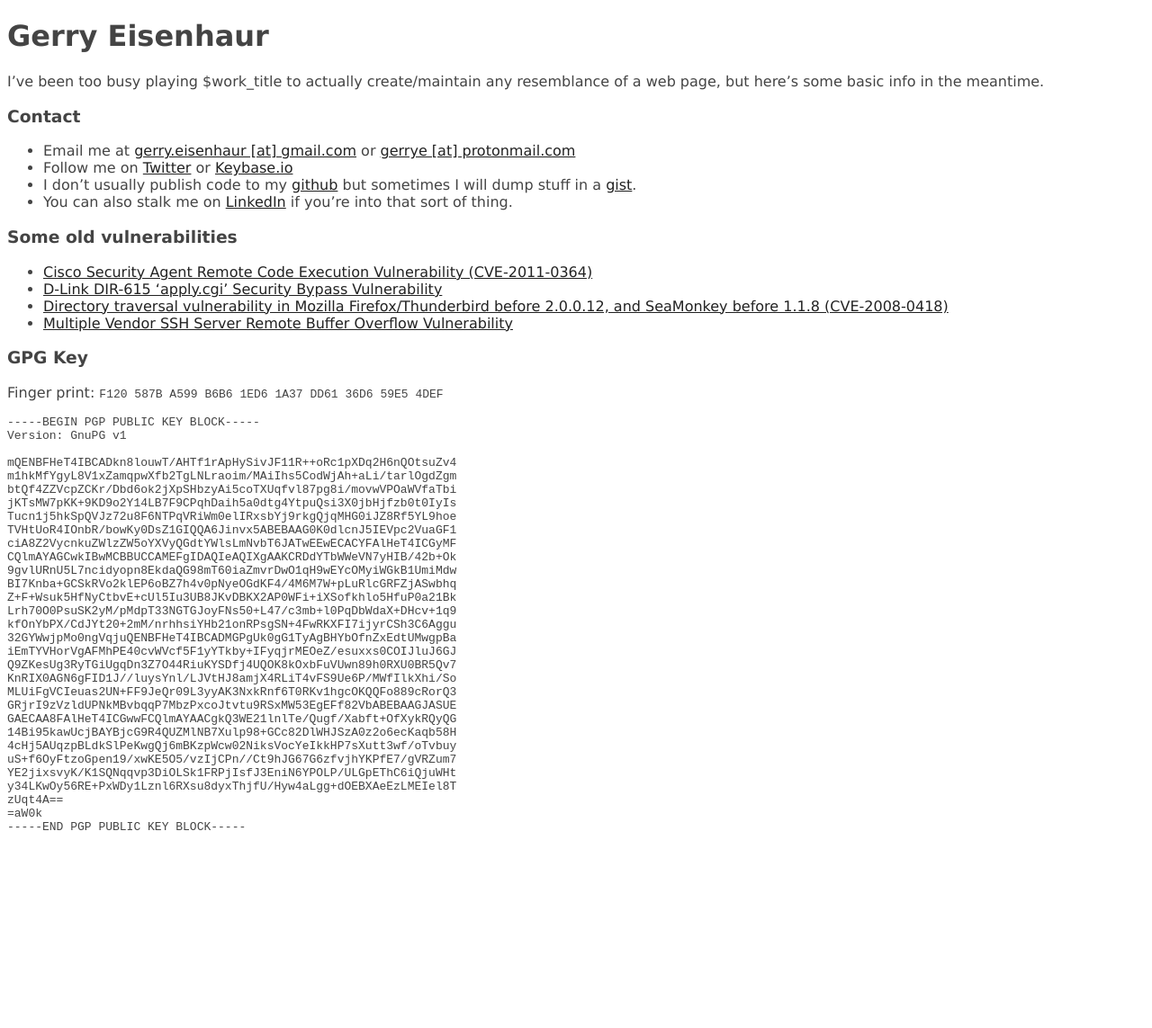
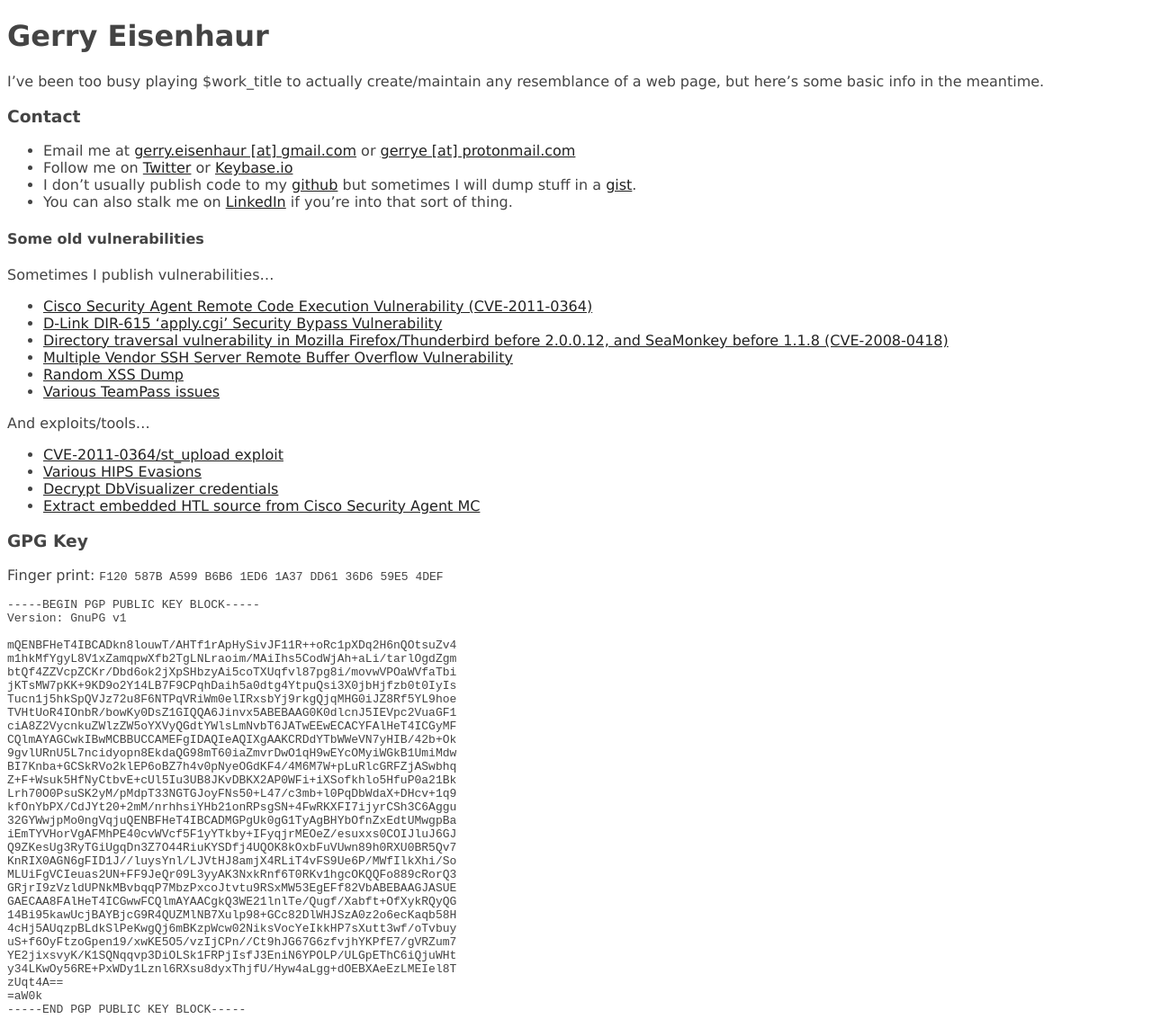
Before and after one commit to gerry/gerry.github.io, a Jekyll site: the page built from index.md, in a window 1280 px wide. Shown: the whole page at 90% size. Built offline with Jekyll 4.4.1, drawn with Linux system fonts in a browser that asks for light colours; before the commit the page ends 940 px from its top, so only the background shows below that.

Commit message:
i hate you jekyll...

```diff
--- a/index.md
+++ b/index.md
@@ -11,11 +11,20 @@ I've been too busy playing $work_title to actually create/maintain any resemblan
   * I don't usually publish code to my [github](https://www.github.com/gerry) but sometimes I will dump stuff in a [gist](https://gist.github.com/gerry).
   * You can also stalk me on [LinkedIn](https://www.linkedin.com/in/gerryeisenhaur) if you're into that sort of thing.
 
-### Some old vulnerabilities
+#### Some old vulnerabilities
+Sometimes I publish vulnerabilities...
   * [Cisco Security Agent Remote Code Execution Vulnerability (CVE-2011-0364)](http://cve.mitre.org/cgi-bin/cvename.cgi?name=CVE-2011-0364)
   * [D-Link DIR-615 'apply.cgi' Security Bypass Vulnerability](https://cve.mitre.org/cgi-bin/cvename.cgi?name=CVE-2009-4821)
   * [Directory traversal vulnerability in Mozilla Firefox/Thunderbird before 2.0.0.12, and SeaMonkey before 1.1.8 (CVE-2008-0418)](https://cve.mitre.org/cgi-bin/cvename.cgi?name=CVE-2008-0418)
   * [Multiple Vendor SSH Server Remote Buffer Overflow Vulnerability](https://cve.mitre.org/cgi-bin/cvename.cgi?name=CVE-2006-2407)
+  * [Random XSS Dump](https://gist.github.com/gerry/765822)
+  * [Various TeamPass issues](https://gist.github.com/gerry/860117891bbaeb161fdc7f66d08622d0)
+
+And exploits/tools...
+  * [CVE-2011-0364/st_upload exploit](https://gist.github.com/gerry/907090)
+  * [Various HIPS Evasions](https://gist.github.com/gerry/666941d68230f4634a0b)
+  * [Decrypt DbVisualizer credentials](https://gist.github.com/gerry/c4602c23783d894b8d96)
+  * [Extract embedded HTL source from Cisco Security Agent MC](https://gist.github.com/gerry/765797)
 
 ### GPG Key
 Finger print: `F120 587B A599 B6B6 1ED6  1A37 DD61 36D6 59E5 4DEF`
```
